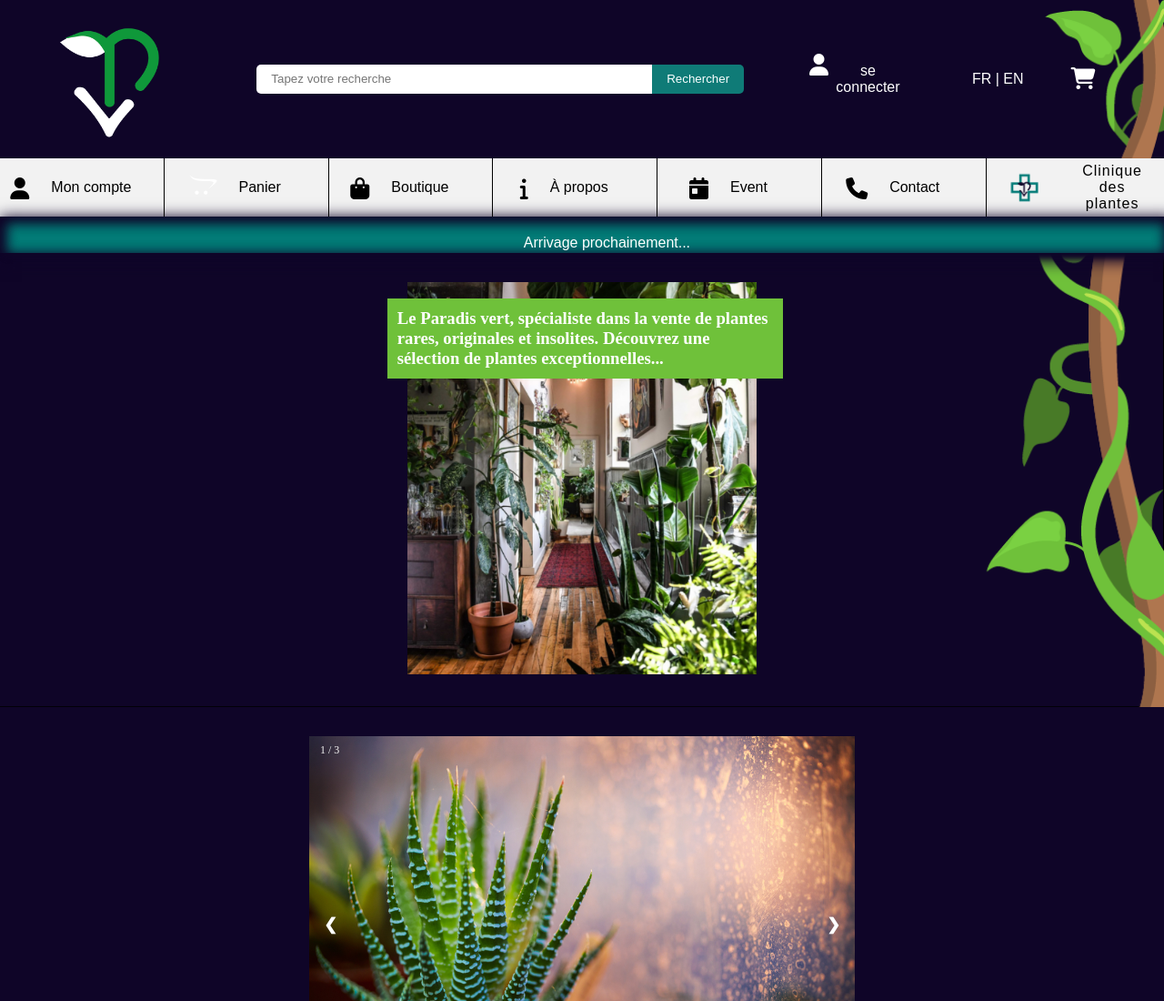
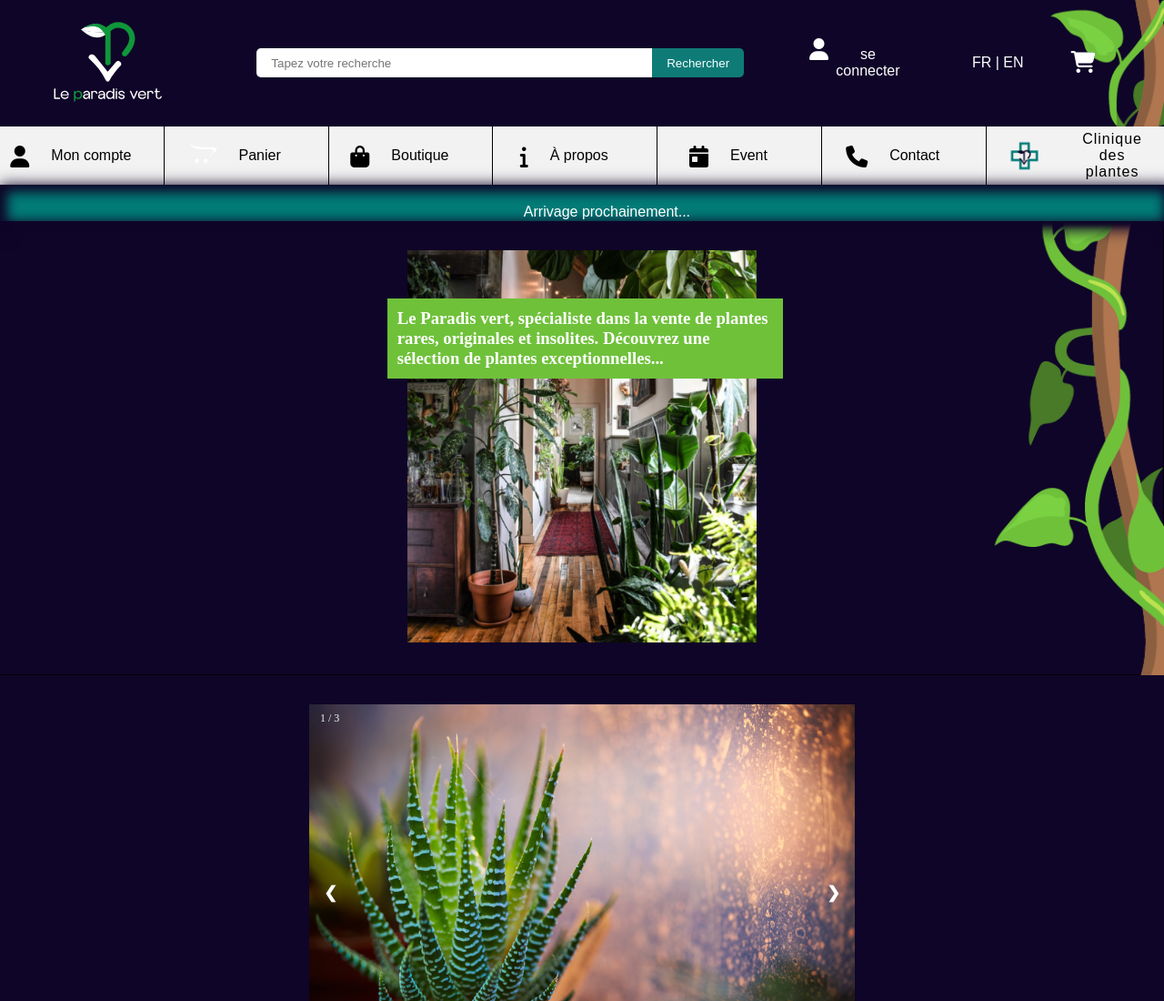
Before and after one commit to Siraban/Paradis-Vert, a plain HTML site: page index.html in a window 1280 px wide. Shown: the top 1100 px of the page at 91% size. Drawn offline with nearby package versions, Linux system fonts and the light colour scheme; a web font is replaced by a local one.

Commit message:
ajout logo paradis vert WIP

```diff
--- a/index.html
+++ b/index.html
@@ -22,7 +22,7 @@
 
         <div class="bloc_logo">
           <img
-            src="img/Svg/flav_icone_blancetvert_fondnoir.png"
+            src="img/Svg/Favicone.svg"
             alt="Logo du paradis vert"
           />
         </div>
```
Also changed, not shown: text.txt.
